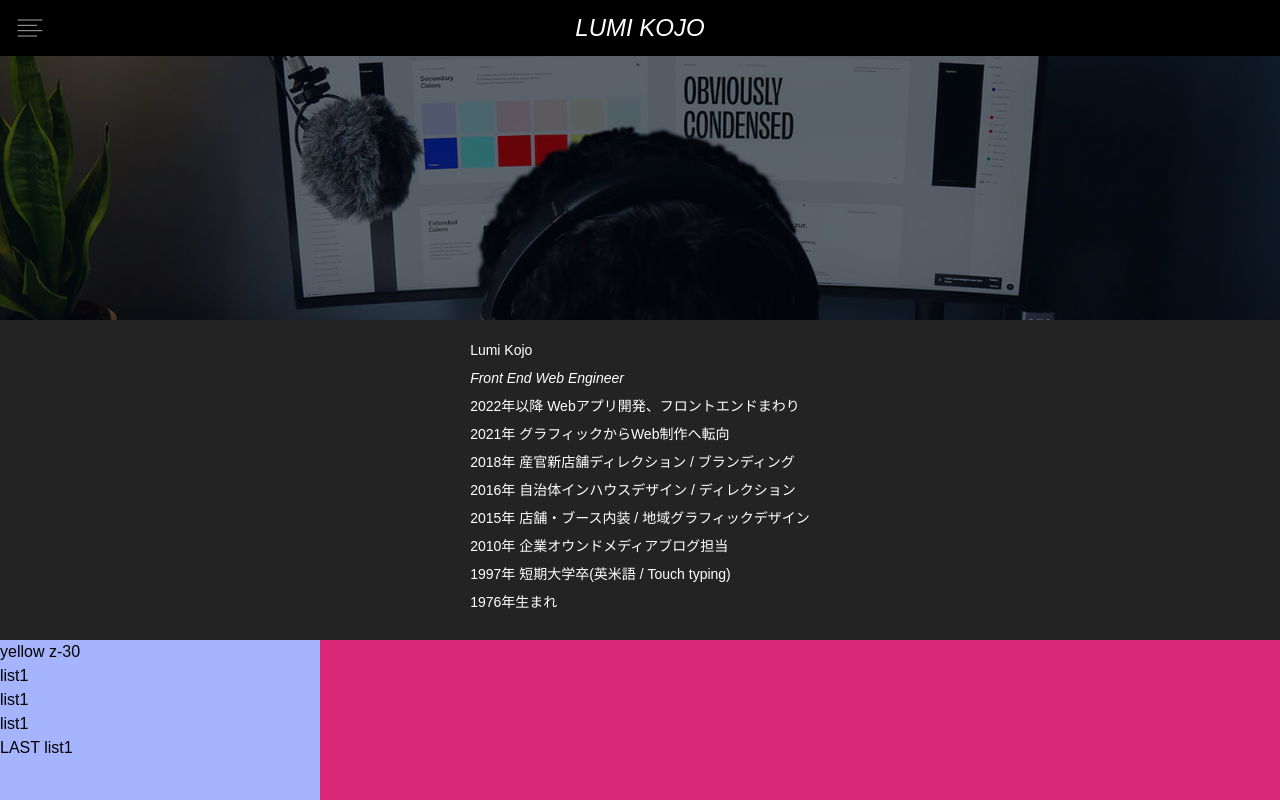
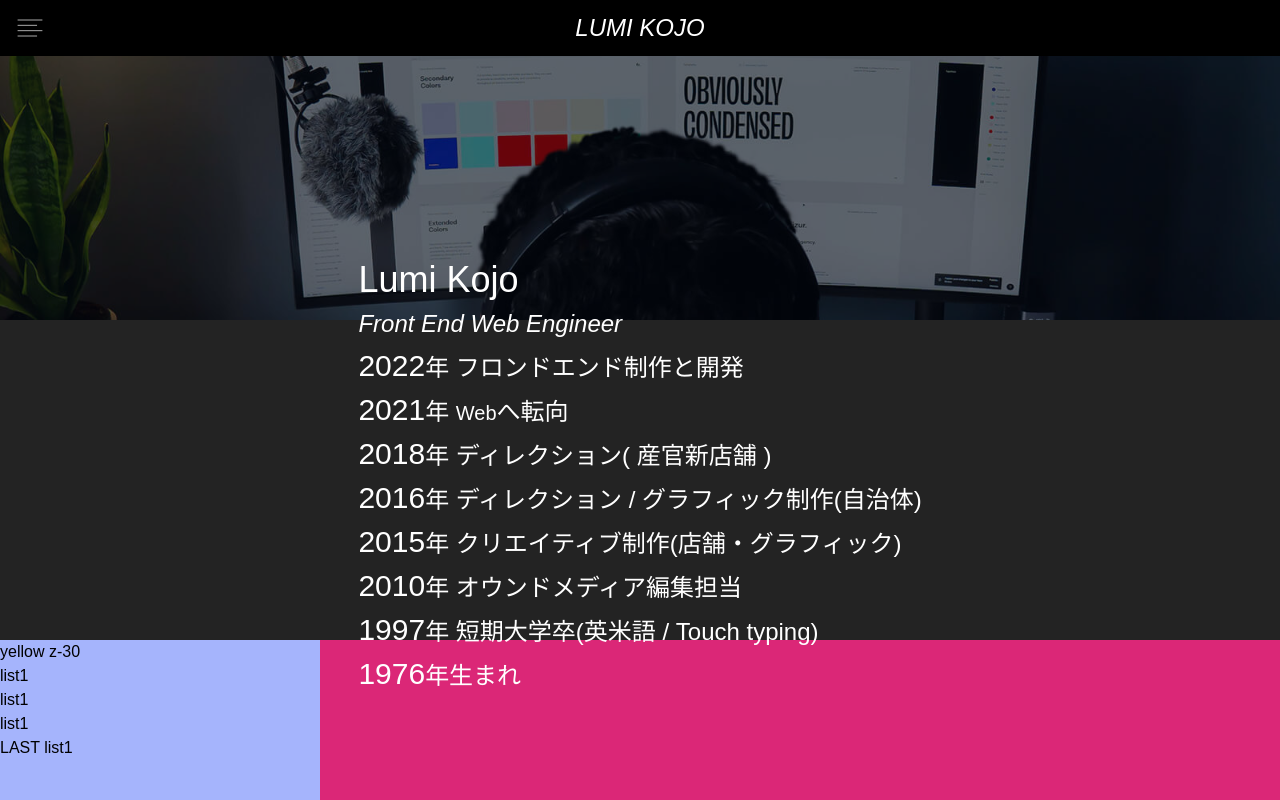
Before and after one commit to lumijoe/next_testocober, a Next.js app: page /test4 in a window 1280 px wide. Shown: the top 800 px of the page. Built offline with nearby package versions, Linux system fonts and the light colour scheme; a web font is replaced by a local one.

Commit message:
about text

```diff
--- a/pages/test4.js
+++ b/pages/test4.js
@@ -30,17 +30,16 @@ export default function Test4() {
             {/* ３番目：一部：テキスト部分 */}
             <div className="w-full h-80 absolute z-30 mt-[40vh] py-8 flex flex-col justify-center items-center">
                 <ul>
-                    <li className='mb-2'><p className="text-white text-sm">Lumi Kojo</p></li>
-                    <li className='mb-2'><p className="text-white text-sm italic">Front End Web Engineer</p></li>
-                    <li className='mb-2'><p className="text-white text-sm">2022年以降  Webアプリ開発、フロントエンドまわり
-                    </p></li>
-                    <li className='mb-2'><p className="text-white text-sm">2021年 グラフィックからWeb制作へ転向</p></li>
-                    <li className='mb-2'><p className="text-white text-sm">2018年 産官新店舗ディレクション / ブランディング</p></li>
-                    <li className='mb-2'><p className="text-white text-sm">2016年 自治体インハウスデザイン / ディレクション</p></li>
-                    <li className='mb-2'><p className="text-white text-sm">2015年 店舗・ブース内装 / 地域グラフィックデザイン </p></li>
-                    <li className='mb-2'><p className="text-white text-sm">2010年 企業オウンドメディアブログ担当</p></li>
-                    <li className='mb-2'><p className="text-white text-sm">1997年 短期大学卒(英米語 / Touch typing)</p></li>
-                    <li className='mb-2'><p className="text-white text-sm">1976年生まれ</p></li>
+                    <li className='mb-2'><p className="text-white text-sm md:text-4xl">Lumi Kojo</p></li>
+                    <li className='mb-2'><p className="text-white text-sm italic md:text-2xl">Front End Web Engineer</p></li>
+                    <li className='mb-2'><p className="text-white text-sm md:text-2xl"><span className='text-base md:text-3xl'>2022</span>年 フロンドエンド制作と開発</p></li>
+                    <li className='mb-2'><p className="text-white text-sm md:text-2xl"><span className='text-base md:text-3xl'>2021</span>年 <spna class="text-xl thin">Web</spna>へ転向</p></li>
+                    <li className='mb-2'><p className="text-white text-sm md:text-2xl"><span className='text-base md:text-3xl'>2018</span>年 ディレクション( 産官新店舗 )</p></li>
+                    <li className='mb-2'><p className="text-white text-sm md:text-2xl"><span className='text-base md:text-3xl'>2016</span>年 ディレクション / グラフィック制作(自治体)</p></li>
+                    <li className='mb-2'><p className="text-white text-sm md:text-2xl"><span className='text-base md:text-3xl'>2015</span>年 クリエイティブ制作(店舗・グラフィック)</p></li>
+                    <li className='mb-2'><p className="text-white text-sm md:text-2xl"><span className='text-base md:text-3xl'>2010</span>年 オウンドメディア編集担当</p></li>
+                    <li className='mb-2'><p className="text-white text-sm md:text-2xl"><span className='text-base md:text-3xl'>1997</span>年 短期大学卒(英米語 / Touch typing)</p></li>
+                    <li className='mb-2'><p className="text-white text-sm md:text-2xl"><span className='text-base md:text-3xl'>1976</span>年生まれ</p></li>
                 </ul>
             </div>
 
```
